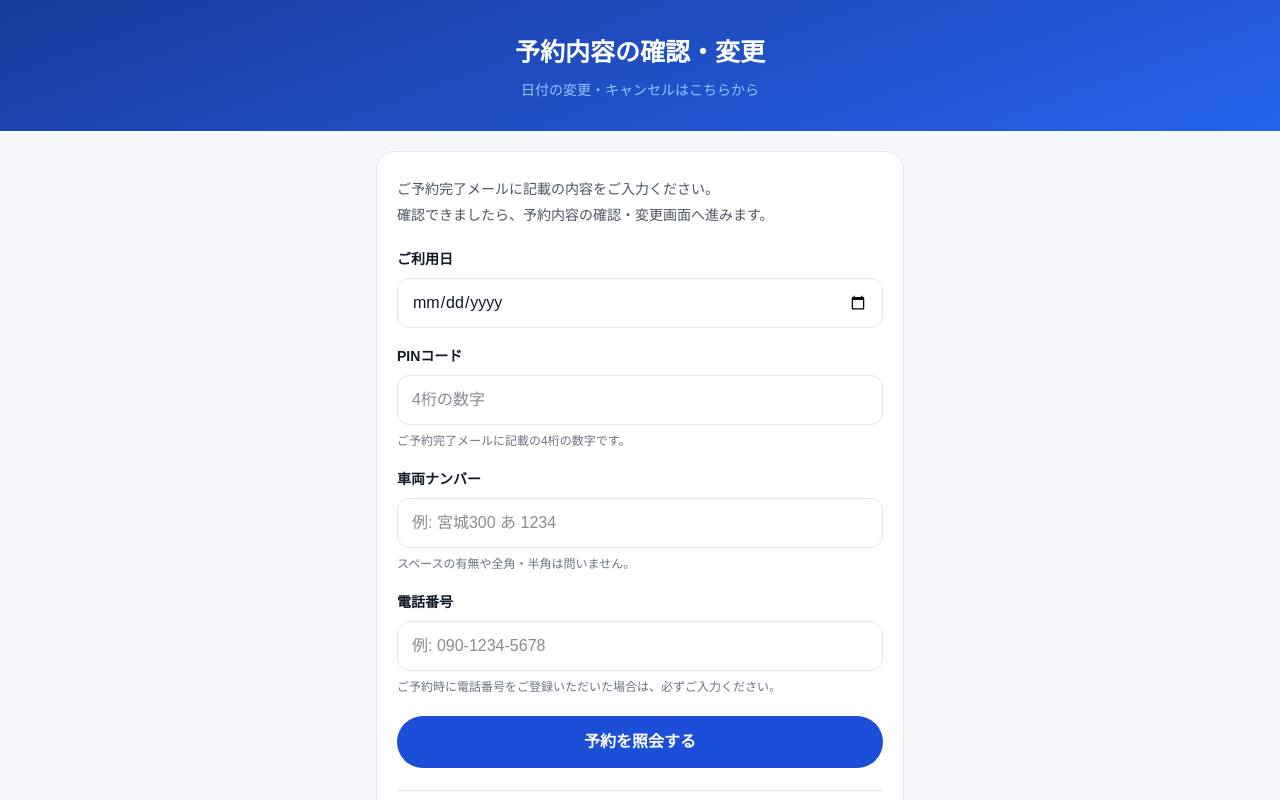
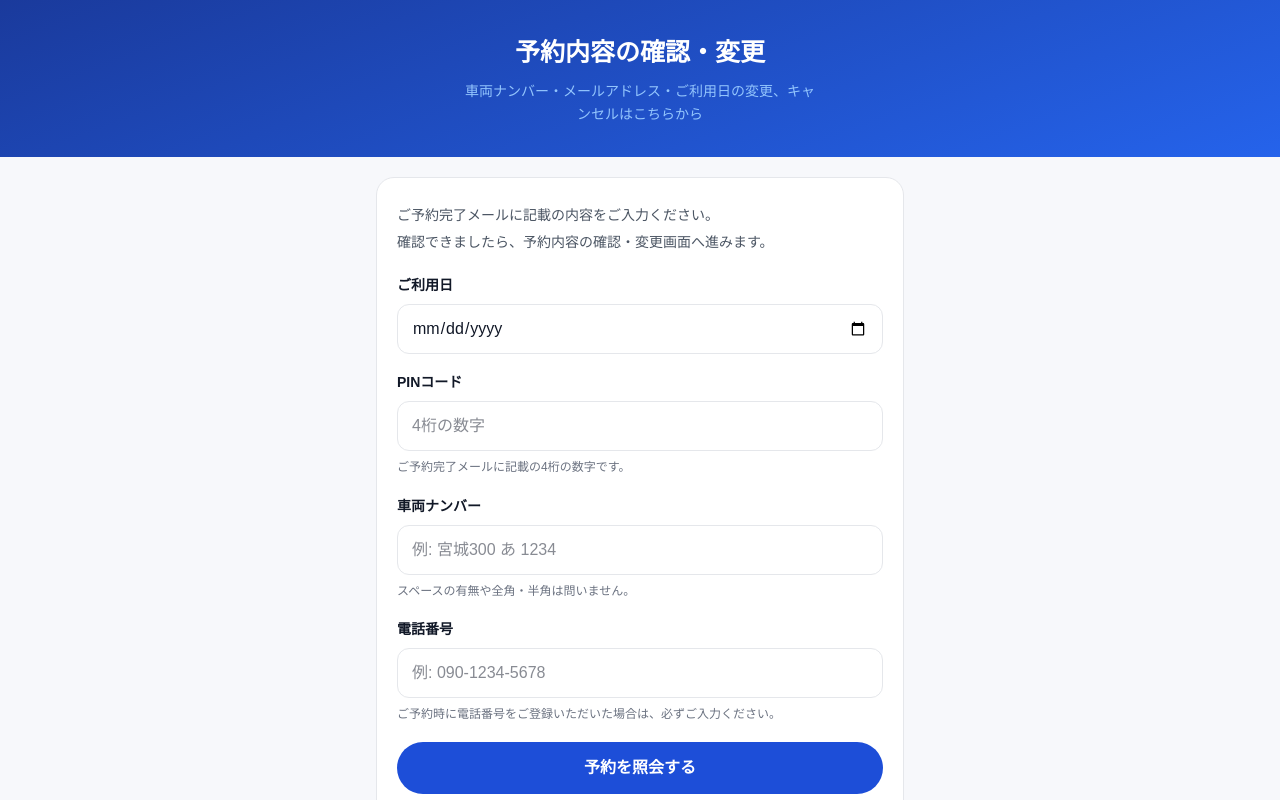
Before and after one commit to parktec-ej/parktech, a Next.js app: page /reservation/lookup in a window 1280 px wide. Shown: the top 800 px of the page. Built offline with nearby package versions, Linux system fonts and the light colour scheme.

Commit message:
fix: 予約照会のサブタイトルを実際にできる操作に合わせる

```diff
--- a/app/reservation/lookup/page.tsx
+++ b/app/reservation/lookup/page.tsx
@@ -254,8 +254,16 @@ export default function ReservationLookupPage() {
         <h1 style={{ margin: 0, fontSize: 25, fontWeight: 700, color: "#fff" }}>
           予約内容の確認・変更
         </h1>
-        <p style={{ margin: "8px 0 0", fontSize: 14, color: COLORS.blue300 }}>
-          日付の変更・キャンセルはこちらから
+        <p
+          style={{
+            margin: "8px auto 0",
+            maxWidth: 360,
+            fontSize: 14,
+            lineHeight: 1.7,
+            color: COLORS.blue300,
+          }}
+        >
+          車両ナンバー・メールアドレス・ご利用日の変更、キャンセルはこちらから
         </p>
       </div>
 
```
